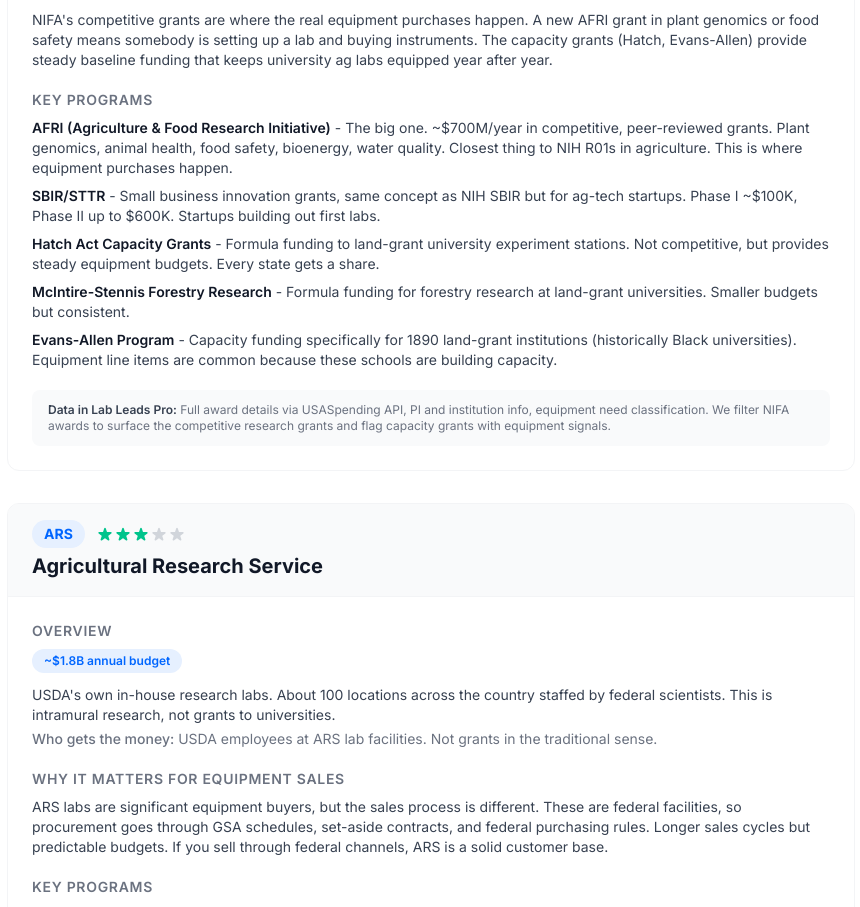
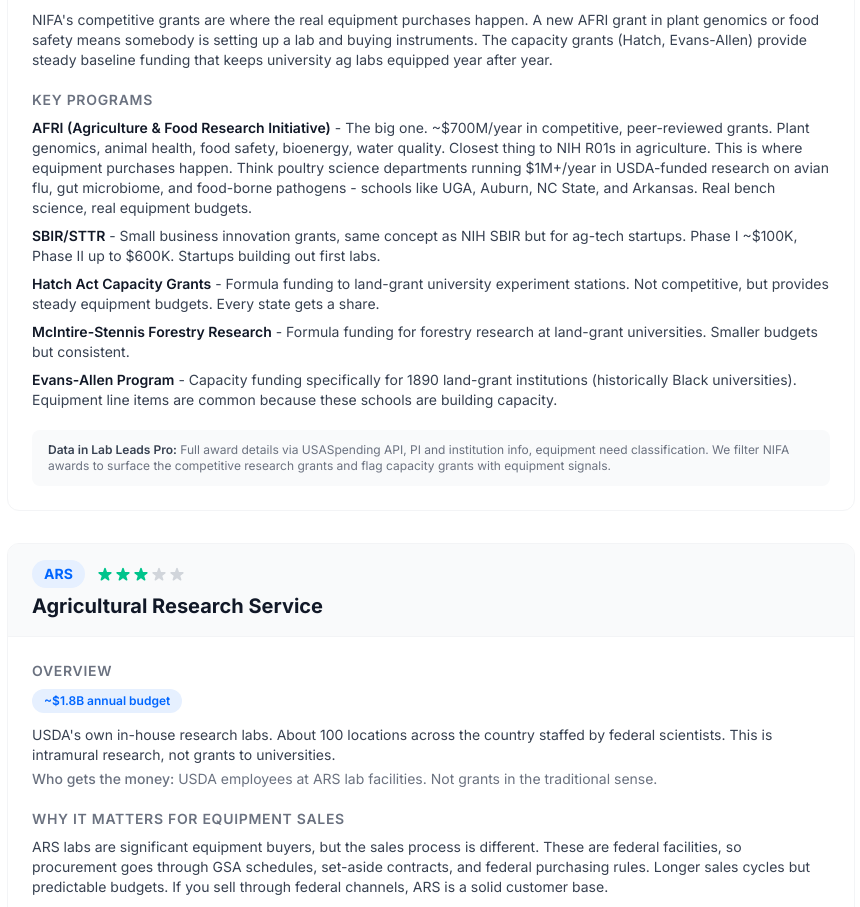
Before and after one commit to lableadmanager-bit/lableadspro-website, a Next.js app: page /database/guides/usda-grants in a window 1280 px wide. Shown: the part 1504-2411 px from the top of the page, without its empty margins (209-1069 px from the left). Built offline with nearby package versions, Linux system fonts and the light colour scheme.

Commit message:
USDA guide: add poultry science callout with real schools
UGA, Auburn, NC State, Arkansas - real AFRI-funded labs doing real bench science

```diff
--- a/src/app/database/guides/usda-grants/page.tsx
+++ b/src/app/database/guides/usda-grants/page.tsx
@@ -226,7 +226,7 @@ const researchAgencies: AgencySectionProps[] = [
     whyItMatters:
       "NIFA's competitive grants are where the real equipment purchases happen. A new AFRI grant in plant genomics or food safety means somebody is setting up a lab and buying instruments. The capacity grants (Hatch, Evans-Allen) provide steady baseline funding that keeps university ag labs equipped year after year.",
     programs: [
-      { name: "AFRI (Agriculture & Food Research Initiative)", detail: "The big one. ~$700M/year in competitive, peer-reviewed grants. Plant genomics, animal health, food safety, bioenergy, water quality. Closest thing to NIH R01s in agriculture. This is where equipment purchases happen." },
+      { name: "AFRI (Agriculture & Food Research Initiative)", detail: "The big one. ~$700M/year in competitive, peer-reviewed grants. Plant genomics, animal health, food safety, bioenergy, water quality. Closest thing to NIH R01s in agriculture. This is where equipment purchases happen. Think poultry science departments running $1M+/year in USDA-funded research on avian flu, gut microbiome, and food-borne pathogens - schools like UGA, Auburn, NC State, and Arkansas. Real bench science, real equipment budgets." },
       { name: "SBIR/STTR", detail: "Small business innovation grants, same concept as NIH SBIR but for ag-tech startups. Phase I ~$100K, Phase II up to $600K. Startups building out first labs." },
       { name: "Hatch Act Capacity Grants", detail: "Formula funding to land-grant university experiment stations. Not competitive, but provides steady equipment budgets. Every state gets a share." },
       { name: "McIntire-Stennis Forestry Research", detail: "Formula funding for forestry research at land-grant universities. Smaller budgets but consistent." },
```
